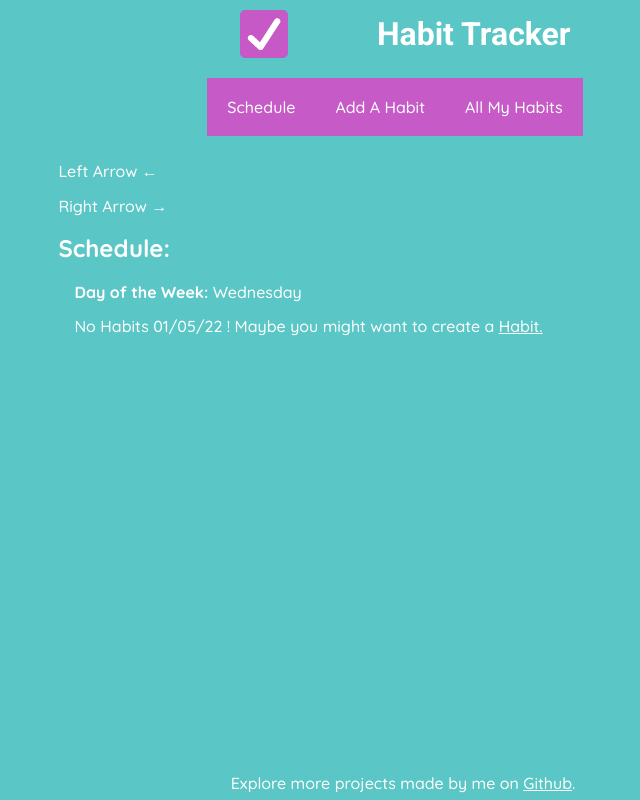
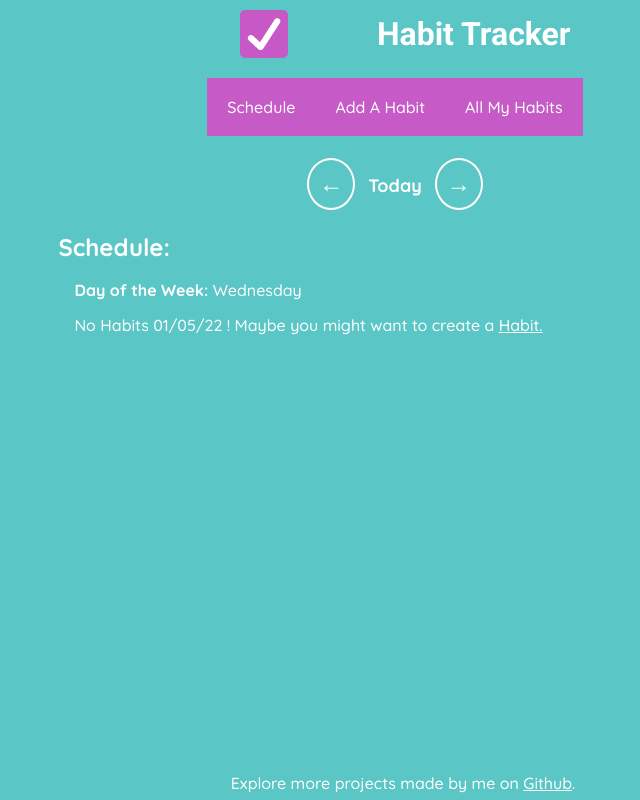
Before and after one commit to syedmwgilani/Habbit-Tracker, a React (Create React App) app: page /habit-tracker/habits in a window 1280 px wide. Shown: the whole page, without its empty margins (245-885 px from the left). Built offline with nearby package versions, Linux system fonts and the light colour scheme.

Commit message:
Formatted and centered day changer.

```diff
--- a/src/Habits.js
+++ b/src/Habits.js
@@ -88,7 +88,7 @@ class Habits extends Component {
                     const endDateTime = new Date(activeHabitTemp[key].endDate).getTime()
                     if (activeHabitTemp[key].weeklyOccurrence[dayOfTheWeek]
                         && date.getTime() >= startDateTime
-                        && ( isNaN(endDateTime) || date.getTime() <= endDateTime )
+                        && (isNaN(endDateTime) || date.getTime() <= endDateTime)
                     ) {
                         const habit = {}
                         habit.progress = 0
@@ -111,15 +111,15 @@ class Habits extends Component {
                     if (!oldHabitsData[key]
                         && activeHabitTemp[key].weeklyOccurrence[dayOfTheWeek]
                         && date.getTime() >= startDateTime
-                        && ( isNaN(endDateTime) || date.getTime() <= endDateTime )) {
+                        && (isNaN(endDateTime) || date.getTime() <= endDateTime)) {
                         let habit = {}
                         habit.progress = 0
                         habits[key] = habit
 
                         return habits
-                    } else if ( activeHabitTemp[key].weeklyOccurrence[dayOfTheWeek]
+                    } else if (activeHabitTemp[key].weeklyOccurrence[dayOfTheWeek]
                         && date.getTime() >= startDateTime
-                                && ( isNaN(endDateTime) || date.getTime() <= endDateTime )) {
+                        && (isNaN(endDateTime) || date.getTime() <= endDateTime)) {
                         habits[key] = oldHabitsData[key]
                     }
 
@@ -212,7 +212,7 @@ class Habits extends Component {
                     const endDateTime = new Date(activeHabitTemp[key].endDate).getTime()
                     if (activeHabitTemp[key].weeklyOccurrence[dayOfTheWeek]
                         && previousDate.getTime() >= startDateTime
-                        && ( isNaN(endDateTime) || previousDate.getTime() <= endDateTime )
+                        && (isNaN(endDateTime) || previousDate.getTime() <= endDateTime)
                     ) {
                         const habit = {}
                         habit.progress = 0
@@ -235,15 +235,15 @@ class Habits extends Component {
                     if (!oldHabitsData[key]
                         && activeHabitTemp[key].weeklyOccurrence[dayOfTheWeek]
                         && previousDate.getTime() >= startDateTime
-                        && ( isNaN(endDateTime) || previousDate.getTime() <= endDateTime )) {
+                        && (isNaN(endDateTime) || previousDate.getTime() <= endDateTime)) {
                         let habit = {}
                         habit.progress = 0
                         habits[key] = habit
 
                         return habits
-                    } else if ( activeHabitTemp[key].weeklyOccurrence[dayOfTheWeek]
+                    } else if (activeHabitTemp[key].weeklyOccurrence[dayOfTheWeek]
                         && previousDate.getTime() >= startDateTime
-                                && ( isNaN(endDateTime) || previousDate.getTime() <= endDateTime )) {
+                        && (isNaN(endDateTime) || previousDate.getTime() <= endDateTime)) {
                         habits[key] = oldHabitsData[key]
                     }
 
@@ -299,7 +299,7 @@ class Habits extends Component {
                     const endDateTime = new Date(activeHabitTemp[key].endDate).getTime()
                     if (activeHabitTemp[key].weeklyOccurrence[dayOfTheWeek]
                         && nextDate.getTime() >= startDateTime
-                        && ( isNaN(endDateTime) || nextDate.getTime() <= endDateTime )
+                        && (isNaN(endDateTime) || nextDate.getTime() <= endDateTime)
                     ) {
                         const habit = {}
                         habit.progress = 0
@@ -322,15 +322,15 @@ class Habits extends Component {
                     if (!oldHabitsData[key]
                         && activeHabitTemp[key].weeklyOccurrence[dayOfTheWeek]
                         && nextDate.getTime() >= startDateTime
-                        && ( isNaN(endDateTime) || nextDate.getTime() <= endDateTime )) {
+                        && (isNaN(endDateTime) || nextDate.getTime() <= endDateTime)) {
                         let habit = {}
                         habit.progress = 0
                         habits[key] = habit
 
                         return habits
-                    } else if ( activeHabitTemp[key].weeklyOccurrence[dayOfTheWeek]
+                    } else if (activeHabitTemp[key].weeklyOccurrence[dayOfTheWeek]
                         && nextDate.getTime() >= startDateTime
-                                && ( isNaN(endDateTime) || nextDate.getTime() <= endDateTime )) {
+                        && (isNaN(endDateTime) || nextDate.getTime() <= endDateTime)) {
                         habits[key] = oldHabitsData[key]
                     }
 
@@ -357,9 +357,9 @@ class Habits extends Component {
             return (
                 <li className="pt1 pb1" key={key}>
                     <ProgressBar
-                        name = {activeHabitTemp[key].name}
-                        dailyOccurrence = {activeHabitTemp[key].dailyOccurrence}
-                        progress = {habits[key].progress}
+                        name={activeHabitTemp[key].name}
+                        dailyOccurrence={activeHabitTemp[key].dailyOccurrence}
+                        progress={habits[key].progress}
                         onClick={event => this.incrementProgress(key)}
                         onClickDecrement={event => this.decrementProgress(key)} />
                 </li>
@@ -371,9 +371,13 @@ class Habits extends Component {
                 No Habits {this.state.dateShortenedFormatString} ! Maybe you might want to create a <Link to="/habit-tracker/habit-template">Habit.</Link>
             </p>)
             : (<p className="pl1">
-                Let's see what habits you have for {this.state.dateShortenedFormatString} !
+                Let's see what habits you have for {this.state.dateShortenedFormatString}!
             </p>)
 
+        const showToday = new Date(this.state.dateShortenedFormatString).toDateString() === new Date().toDateString()
+                            ?
+                            'Today'
+                            : this.state.dateShortenedFormatString
 
         return (
             <main className="grid-wrapper">
@@ -381,13 +385,15 @@ class Habits extends Component {
 
                 <div className="pb5">
 
-                    <p onClick={event => this.previousDay()}>Left Arrow &larr;</p>
-                    <p onClick={event => this.nextDay()}>Right Arrow &rarr;</p>
+                    <div className="day-changer mt05">
+                        <button className="day-changer-button" onClick={event => this.previousDay()}>&larr;</button>
+                            <span className="day-changer-text"> {showToday} </span>
+                        <button className="day-changer-button" onClick={event => this.nextDay()}>&rarr;</button>
+                    </div>
 
                     <h2>Schedule:</h2>
                     <span className="pl1">
                         <b>Day of the Week:</b> {this.state.dayOfTheWeek}
-                        {/* <b>Today:</b> {this.state.dayOfTheWeek} */}
                     </span>
                     {message}
                     <ul>
--- a/src/index.css
+++ b/src/index.css
@@ -24,6 +24,7 @@
 ::selection {
     background: none;
 }
+
 input[type=text]::selection,
 input[type=number]::selection {
     background: var(--secondary-bg-color);
@@ -107,6 +108,10 @@ nav a.tab {
     padding-bottom: 5rem;
 }
 
+.mt05 {
+    margin-top: 0.5rem;
+}
+
 .mt1 {
     margin-top: 1rem;
 }
@@ -131,6 +136,30 @@ nav a.tab {
     display: grid;
     grid-template-columns: minmax(1rem, 1fr) minmax(auto, 70ch) minmax(1rem, 1fr);
     grid-gap: 1rem;
+}
+
+.day-changer {
+    text-align: center;
+}
+
+.day-changer-text {
+    font-weight: 900;
+    font-size: large;
+}
+
+.day-changer-button {
+    border: 2px solid var(--primary-color);
+    color: var(--primary-color);
+    padding: 10px;
+    text-align: center;
+    text-decoration: none;
+    display: inline-block;
+    font-size: 16px;
+    margin: 4px 8px;
+    cursor: pointer;
+    border-radius: 50%;
+    font-weight: 900;
+    font-size: x-large;
 }
 
 .star-container {
@@ -229,12 +258,17 @@ input[type=number] {
 
 ::placeholder {
     color: var(--primary-color);
-    opacity: 1; /* Firefox */
+    opacity: 1;
+    /* Firefox */
 }
-:-ms-input-placeholder { /* Internet Explorer 10-11 */
+
+:-ms-input-placeholder {
+    /* Internet Explorer 10-11 */
     color: var(--primary-color);
 }
-::-ms-input-placeholder { /* Microsoft Edge */
+
+::-ms-input-placeholder {
+    /* Microsoft Edge */
     color: var(--primary-color);
 }
 
```
Lines whose indentation alone changed are shown as unchanged.
